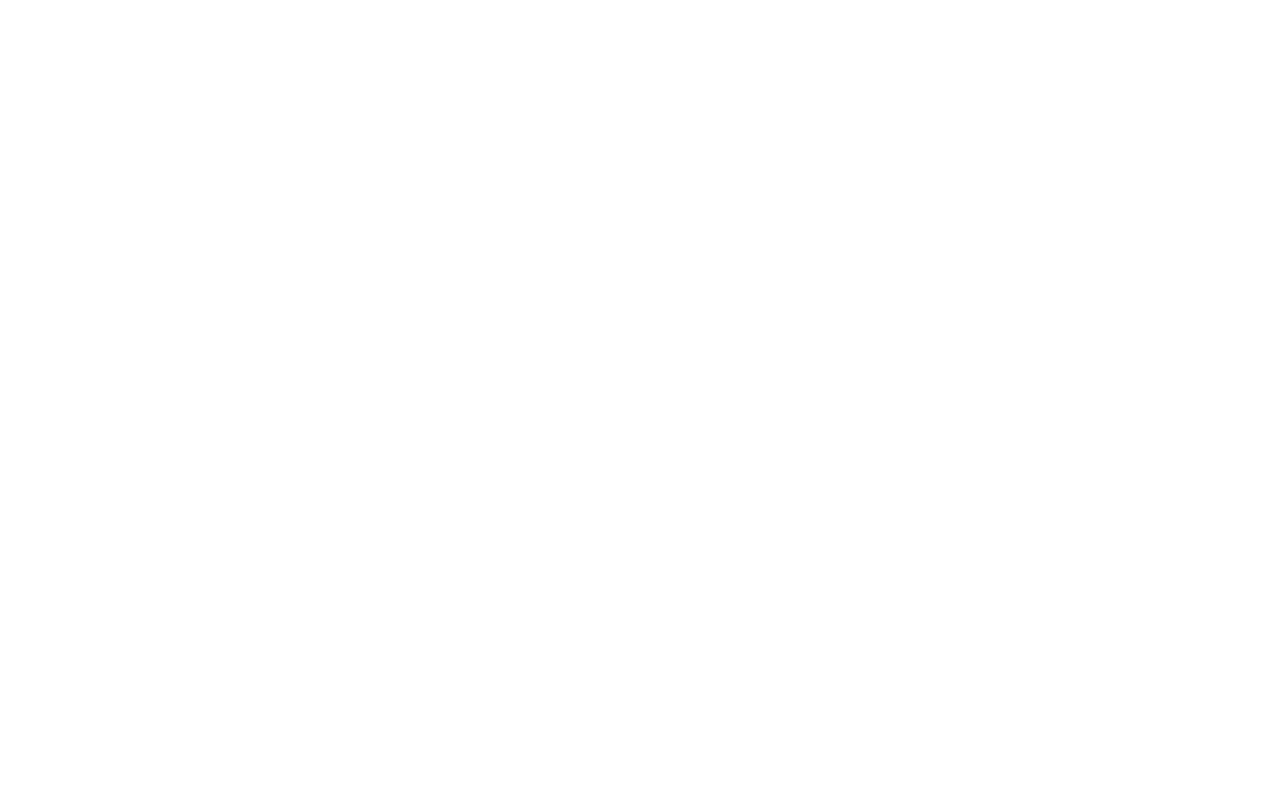
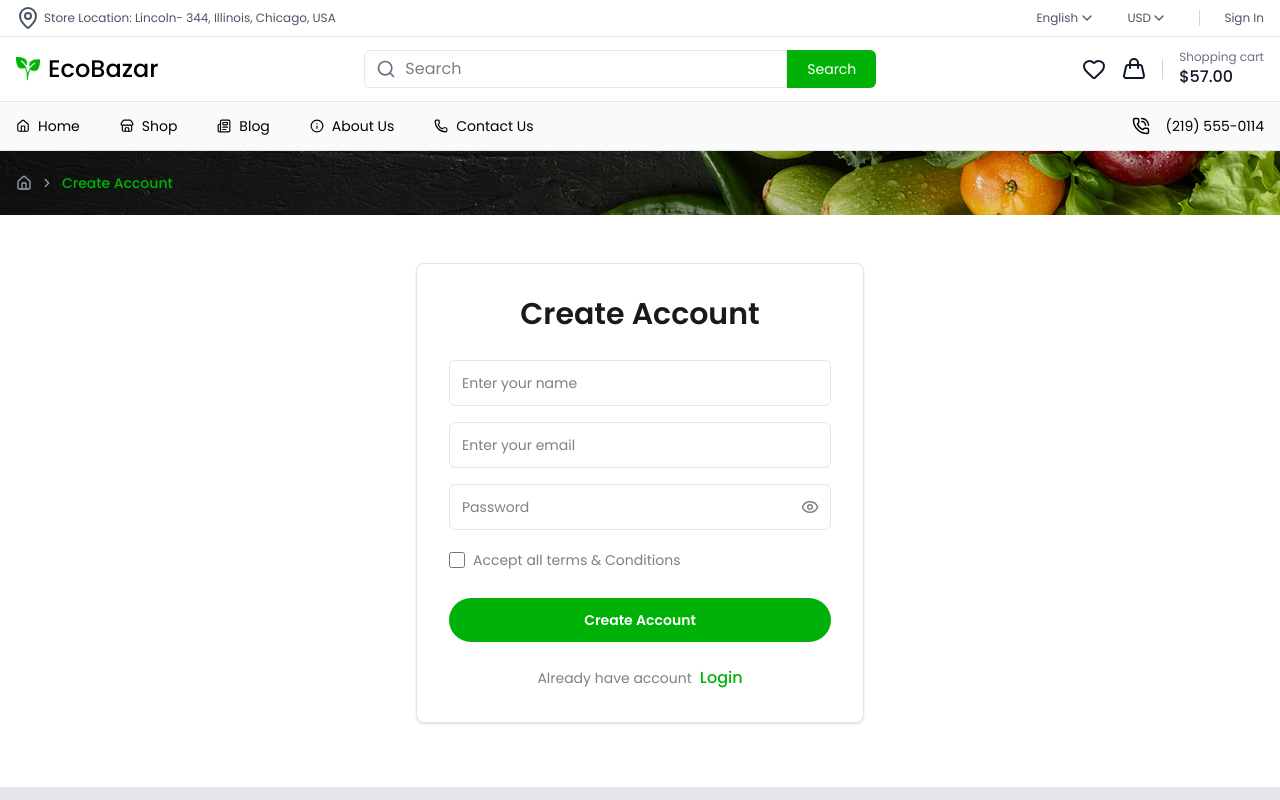
Before and after one commit to TahmidShawn/EcoBazar, a React (Vite) app in the folder client/: page /register in a window 1280 px wide. Before the commit this address had no page. Shown: the top 800 px of the page. Built offline with nearby package versions, Linux system fonts and the light colour scheme.

Commit message:
feat: design register page

```diff
--- a/client/src/components/shared/navbar/TopBar/TopBar.jsx
+++ b/client/src/components/shared/navbar/TopBar/TopBar.jsx
@@ -2,6 +2,7 @@
 import NavSelect from "./NavSelect";
 import { languageOptions, currencyOptions } from "../../../../data/data";
 import { useState } from "react";
+import { Link } from "react-router";
 const TopBar = () => {
     const [language, setLanguage] = useState("en");
     const [currency, setCurrency] = useState("usd");
@@ -33,7 +34,9 @@
                         onChange={(e) => setCurrency(e.target.value)}
                     />
                     <div className="h-4 w-px bg-gray-300"></div>
-                    <button className="">Sign In</button>
+                    <Link to={"/register"} className="">
+                        Sign In
+                    </Link>
                 </div>
             </div>
         </div>
--- /dev/null
+++ b/client/src/pages/login/Login.jsx
@@ -0,0 +1,11 @@
+
+
+const Login = () => {
+  return (
+	<div>
+
+	</div>
+  )
+}
+
+export default Login
--- /dev/null
+++ b/client/src/pages/register/Register.jsx
@@ -0,0 +1,100 @@
+import { Eye, EyeOff } from "lucide-react";
+import { useState } from "react";
+import BreadcrumbBanner from "../../components/shared/breadcrumbBanner/BreadcrumbBanner";
+
+const Register = () => {
+    const [showPassword, setShowPassword] = useState(false);
+
+    return (
+        <div>
+            <BreadcrumbBanner
+                items={[
+                    {
+                        label: "Create Account",
+                    },
+                ]}
+            />
+            <main className="flex justify-center bg-white px-4 mt-12">
+                <div className="w-full max-w-md rounded-lg border border-border bg-white  shadow-sm p-6 md:p-8">
+                    <h1 className="text-text mb-7 text-center text-3xl font-semibold">
+                        Create Account
+                    </h1>
+
+                    <form className="space-y-4">
+                        <div>
+                            <input
+                                type="text"
+                                name="text"
+                                placeholder="Enter your name"
+                                required
+                                className="border-border text-text placeholder:text-muted focus:border-primary w-full rounded-md border bg-white px-3 py-3 text-sm outline-none transition"
+                            />
+                        </div>
+                        <div>
+                            <input
+                                type="email"
+                                name="email"
+                                placeholder="Enter your email"
+                                required
+                                className="border-border text-text placeholder:text-muted focus:border-primary w-full rounded-md border bg-white px-3 py-3 text-sm outline-none transition"
+                            />
+                        </div>
+
+                        <div className="relative">
+                            <input
+                                type={showPassword ? "text" : "password"}
+                                name="password"
+                                placeholder="Password"
+                                required
+                                className="border-border text-text placeholder:text-muted focus:border-primary w-full rounded-md border bg-white px-3 py-3 pr-11 text-sm outline-none transition"
+                            />
+
+                            <button
+                                type="button"
+                                onClick={() => setShowPassword(!showPassword)}
+                                className="text-muted hover:text-text absolute top-1/2 right-3 -translate-y-1/2"
+                            >
+                                {showPassword ? (
+                                    <EyeOff size={18} />
+                                ) : (
+                                    <Eye size={18} />
+                                )}
+                            </button>
+                        </div>
+
+                        <label className="flex cursor-pointer items-center gap-2 pt-1">
+                            <input
+                                type="checkbox"
+                                required
+                                className="accent-primary h-4 w-4 cursor-pointer"
+                            />
+
+                            <span className="text-muted text-sm">
+                                Accept all terms & Conditions
+                            </span>
+                        </label>
+
+                        <button
+                            type="submit"
+                            className="bg-primary hover:bg-primary/90 mt-3 w-full rounded-full px-4 py-3 text-sm font-semibold text-white transition"
+                        >
+                            Create Account
+                        </button>
+                    </form>
+
+                    <p className="text-muted mt-6 text-center text-sm">
+                        Already have account
+                        <button
+                            type="button"
+                            className="text-primary font-medium hover:underline ml-2 text-base"
+                        >
+                            Login
+                        </button>
+                    </p>
+                </div>
+            </main>
+        </div>
+    );
+};
+
+export default Register;
--- a/client/src/router/Router.jsx
+++ b/client/src/router/Router.jsx
@@ -7,6 +7,7 @@
 import Cart from "../pages/cart/Cart";
 import About from "../pages/about/About";
 import Contact from "../pages/contact/Contact";
+import Register from "../pages/register/Register";
 
 const Router = () => {
     return (
@@ -19,6 +20,7 @@
                 <Route path="shopping-cart" element={<Cart />} />
                 <Route path="about" element={<About />} />
                 <Route path="contact" element={<Contact />} />
+                <Route path="register" element={<Register />} />
             </Route>
         </Routes>
     );
```
